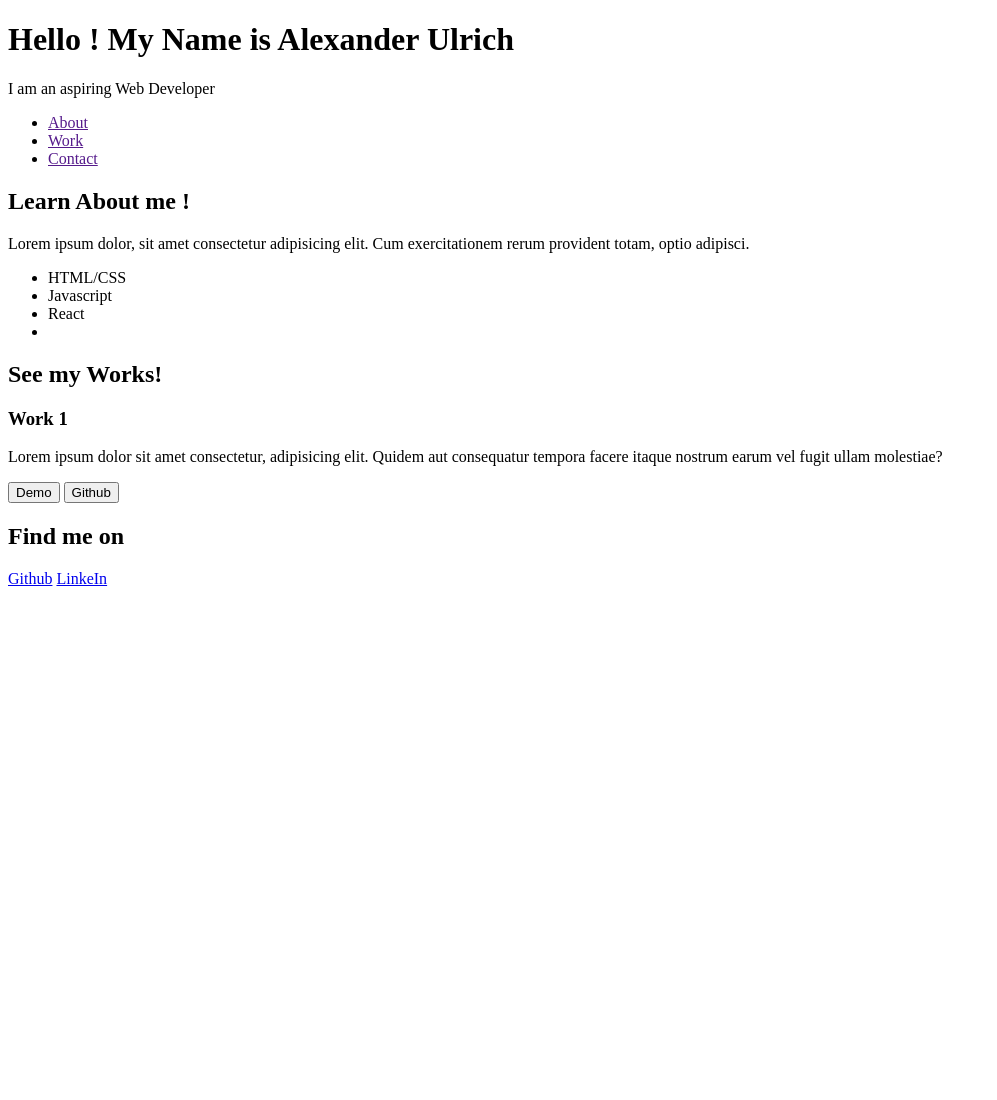
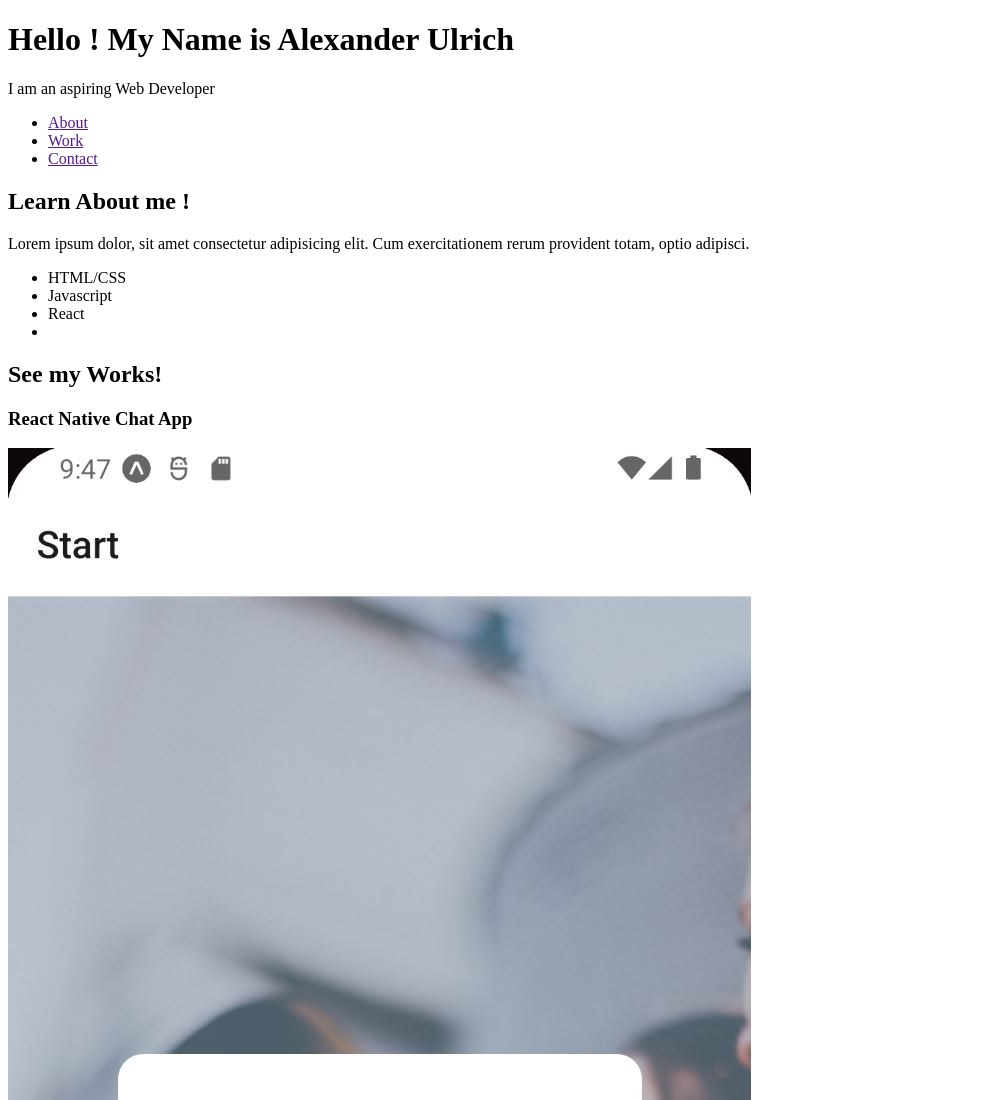
Before and after one commit to FluffyderDelphin/Portfolio_Page2.0, a plain HTML site: page index.html in a window 1280 px wide. Shown: the top 1100 px of the page, without its empty margins (0-997 px from the left). Before the commit the page ends 800 px from the top, so only its background shows below. Drawn offline with Linux system fonts and the light colour scheme.

Commit message:
added image

```diff
--- a/index.html
+++ b/index.html
@@ -41,10 +41,10 @@
             <div class="work-grid">
                 <div class="card">
                    <div class="card-title">
-                    <h3>Work 1</h3>
+                    <h3>React Native Chat App</h3>
                 </div>
                 <div class="card-body">
-                  <div class="card-image"></div>
+                  <div class="card-image"><img src="/img/app.jpg" alt="Image of my React Native Aplications Welcome Screen" ></div>
                     <p>Lorem ipsum dolor sit amet consectetur, adipisicing elit. Quidem aut consequatur tempora facere itaque nostrum earum vel fugit ullam molestiae?</p>
                     <div class="card-footer">
                         <button><span class="btn">Demo</button>
```
Also changed, not shown: img/app.jpg (added).
